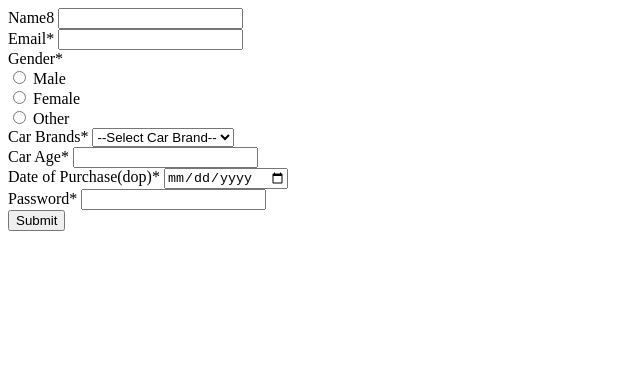
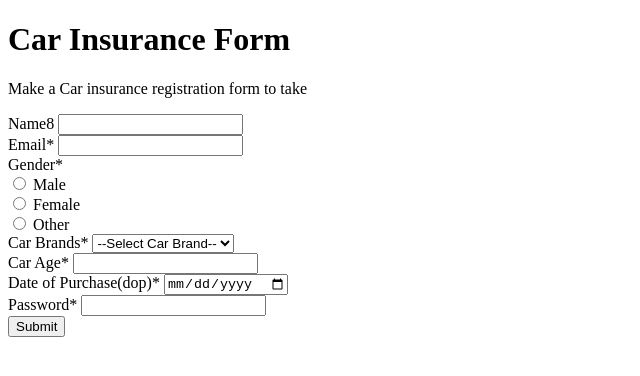
Before and after one commit to acciojob/car-insurance-form-Shivam1456, a website: page main.html in a window 1280 px wide. Shown: the whole page, without its empty margins (0-640 px from the left). Drawn offline with Linux system fonts and the light colour scheme.

Commit message:
created a submission

```diff
--- a/main.html
+++ b/main.html
@@ -5,8 +5,10 @@
 <head>
 	<link rel="stylesheet" href="styles.css">
 </head>
+	<h1>Car Insurance Form</h1>
 
 <body>
+	<p>Make a Car insurance registration form to take</p>
 	<form method="POST">
   <label for="name">Name8</label>
   <input type="text" id="name" name="name" required>
```
